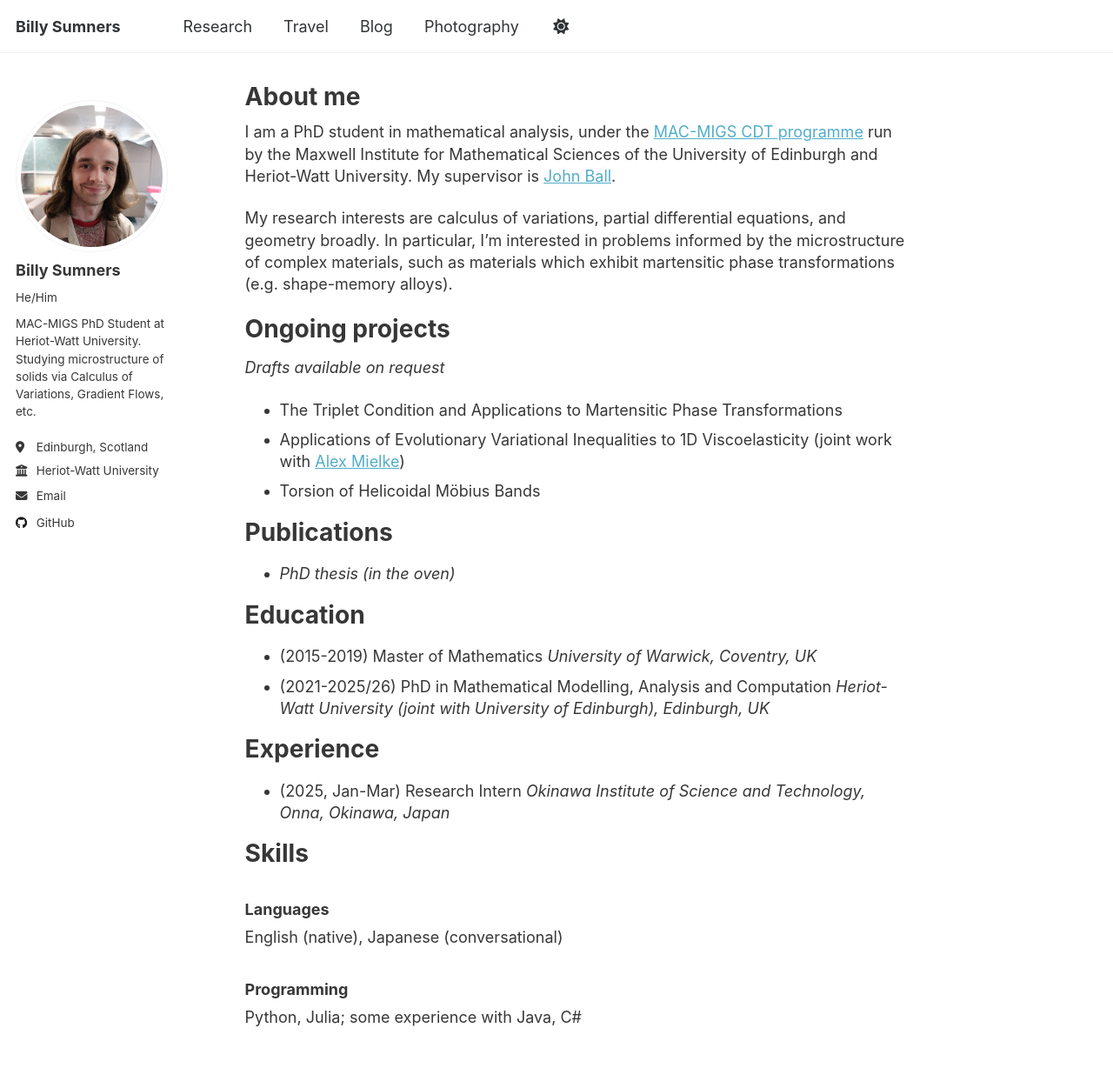
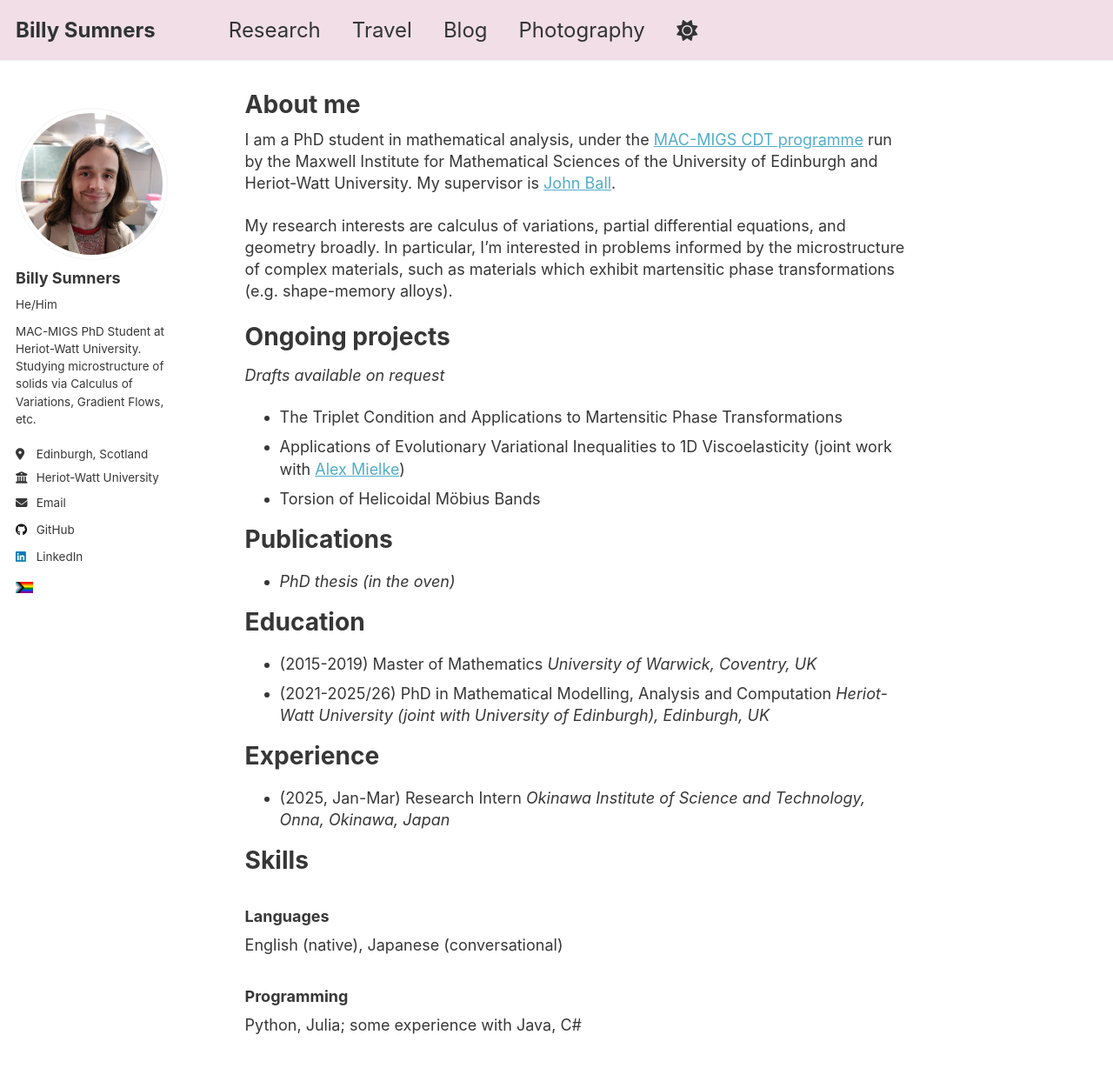
Before and after one commit to wbsumners/wbsumners.github.io, a Jekyll site: the page built from _pages/about.md, in a window 1280 px wide and 1400 px high. Shown: the top 1228 px of the window at 87% size. Built offline with Jekyll 4.4.1, drawn with Linux system fonts in a browser that asks for light colours.

Commit message:
Many more changes

```diff
--- a/_config.yml
+++ b/_config.yml
@@ -60,7 +60,7 @@ author:
   keybase          : # Username
   instagram        : # Username
   lastfm           : # Username
-  linkedin         : # Username
+  linkedin         : billy-sumners-383413190
   mastodon         : # URL
   medium           : # URL
   pinterest        : # Username
--- a/_includes/sidebar.html
+++ b/_includes/sidebar.html
@@ -21,5 +21,6 @@
       {% include nav_list nav=page.sidebar.nav %}
     {% endif %}
   {% endif %}
+    <img src="images/progress-pride-flag-1.jpg" width="10%" style="width: 10%; padding-top: 10px;"/>
   </div>
 {% endif %}
--- a/_sass/layout/_masthead.scss
+++ b/_sass/layout/_masthead.scss
@@ -4,7 +4,7 @@
 
 .masthead {
   position: fixed;
-  background: var(--global-bg-color);
+  background: var(--global-masthead-bg-color);
   height: fit-content;
   top: 0;
   width: 100%;
@@ -55,13 +55,18 @@
 }
 
 .masthead__menu-item {
-  background-color: var(--global-bg-color);
+  // background-color: var(--global-masthead-bg-color);
   display: block;
   list-style-type: none;
   white-space: nowrap;
+  font-size: 18pt;
 
   &--lg {
     padding-right: 2em;
-    font-weight: 700;
+    font-weight: 400;
+  }
+
+  .tail {
+    padding-left: 10em;
   }
 }
--- a/_sass/layout/_navigation.scss
+++ b/_sass/layout/_navigation.scss
@@ -175,7 +175,7 @@
 .greedy-nav {
   position: relative;
   min-width: 250px;
-  background: var(--global-bg-color);
+  background: var(--global-masthead-bg-color);
 
   a {
     display: block;
--- a/_sass/theme/_dark.scss
+++ b/_sass/theme/_dark.scss
@@ -37,6 +37,7 @@ $sidebar-screen-min-width   : 1024px;
 html[data-theme="dark"] {
     --global-base-color                 : #{$background};
     --global-bg-color                   : #{$background};
+    --global-masthead-bg-color          : #450f2b;
     --global-footer-bg-color            : #{$background};
     --global-border-color               : #{$light-gray};
     --global-dark-border-color          : #{$background-light};
--- a/_sass/theme/_default.scss
+++ b/_sass/theme/_default.scss
@@ -31,6 +31,7 @@ $sidebar-screen-min-width   : 1024px;
 :root {
     --global-base-color                 : #{$dark-gray};
     --global-bg-color                   : #ffffff;
+    --global-masthead-bg-color          : #f1dee7;
     --global-footer-bg-color            : #f2f3f3;
     --global-border-color               : #{$lighter-gray};
     --global-dark-border-color          : #bdc1c4;
```
Also changed, not shown: _pages/photography.html (added, +7 -0 lines), images/progress-pride-flag-1.jpg (added).
